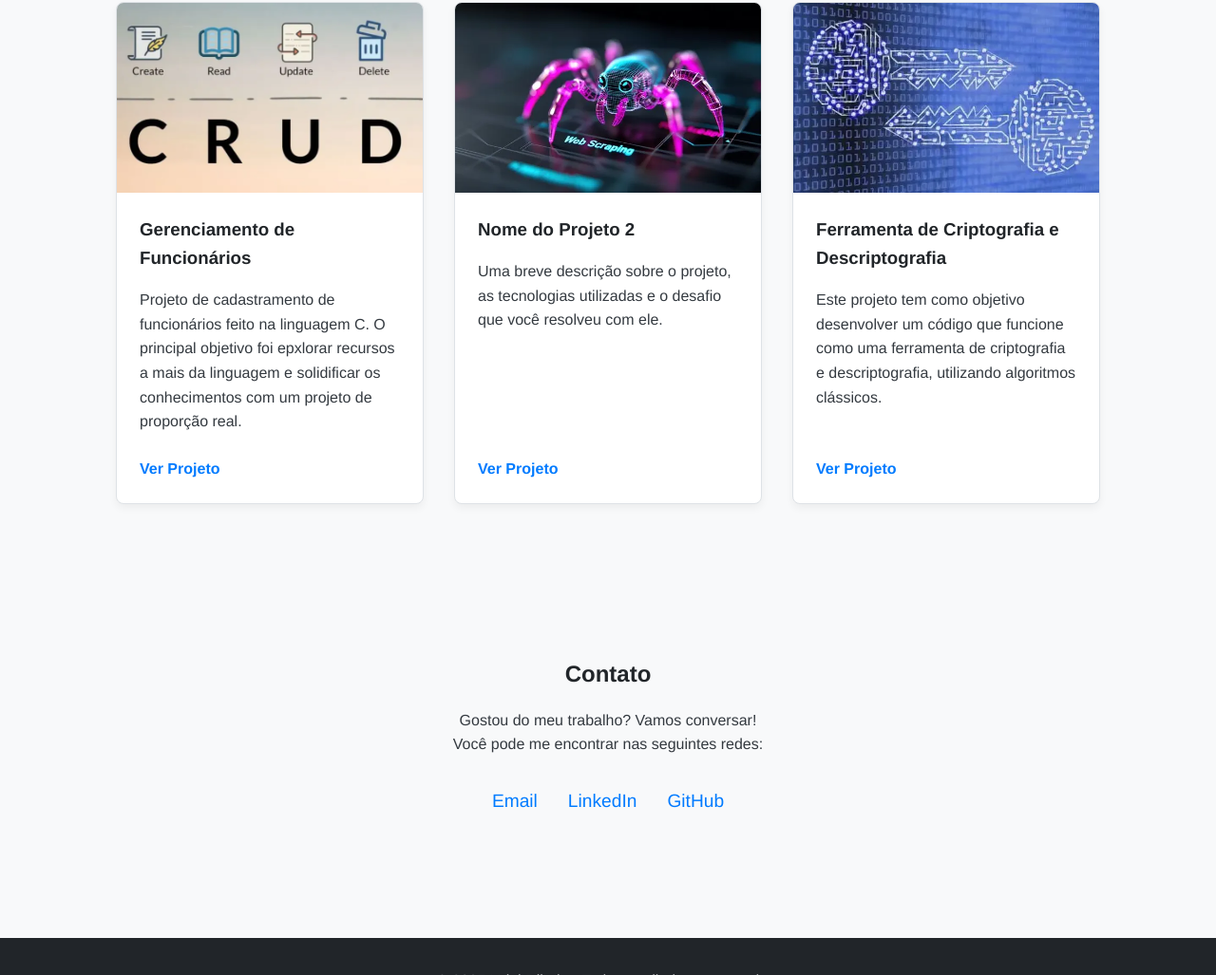
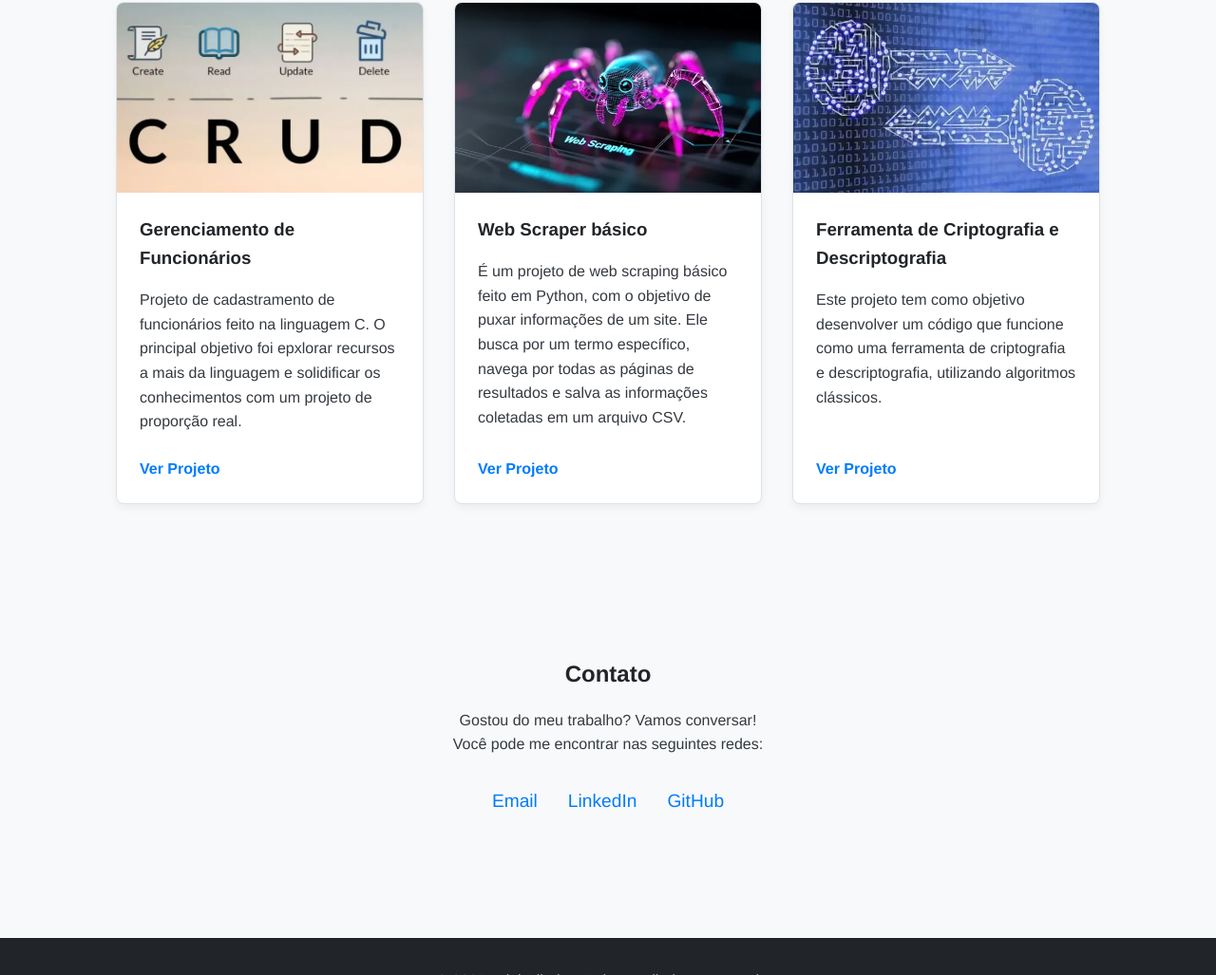
Before and after one commit to UrielHRO/Portifolio-UrielRibeiro, a plain HTML site: page index.html in a window 1280 px wide. Shown: the part 1079-2106 px from the top of the page at 95% size. Drawn offline with Linux system fonts and the light colour scheme.

Commit message:
feat: Adição do projeto Web Scraper

```diff
--- a/index.html
+++ b/index.html
@@ -74,13 +74,14 @@
                     <article class="project-card">
                         <img
                             src="/Web_scrapper.jpg"
-                            alt="Imagem de capa do Projeto 2. [Descreva a imagem aqui]">
-                        <h3>Nome do Projeto 2</h3>
+                            alt="Imagem de capa do Projeto 2 - Projeto Web Scrapper">
+                        <h3>Web Scraper básico</h3>
                         <p>
-                            Uma breve descrição sobre o projeto, as tecnologias utilizadas
-                            e o desafio que você resolveu com ele.
+                            É um projeto de web scraping básico feito em Python, com o objetivo de puxar informações de um site.
+                            Ele busca por um termo específico, navega por todas as páginas de resultados
+                            e salva as informações coletadas em um arquivo CSV.
                         </p>
-                        <a href="#" target="_blank" rel="noopener noreferrer">Ver Projeto</a>
+                        <a href="https://github.com/UrielHRO/WebScraperCode" target="_blank" rel="noopener noreferrer">Ver Projeto</a>
                     </article>
 
                     <article class="project-card">
```
